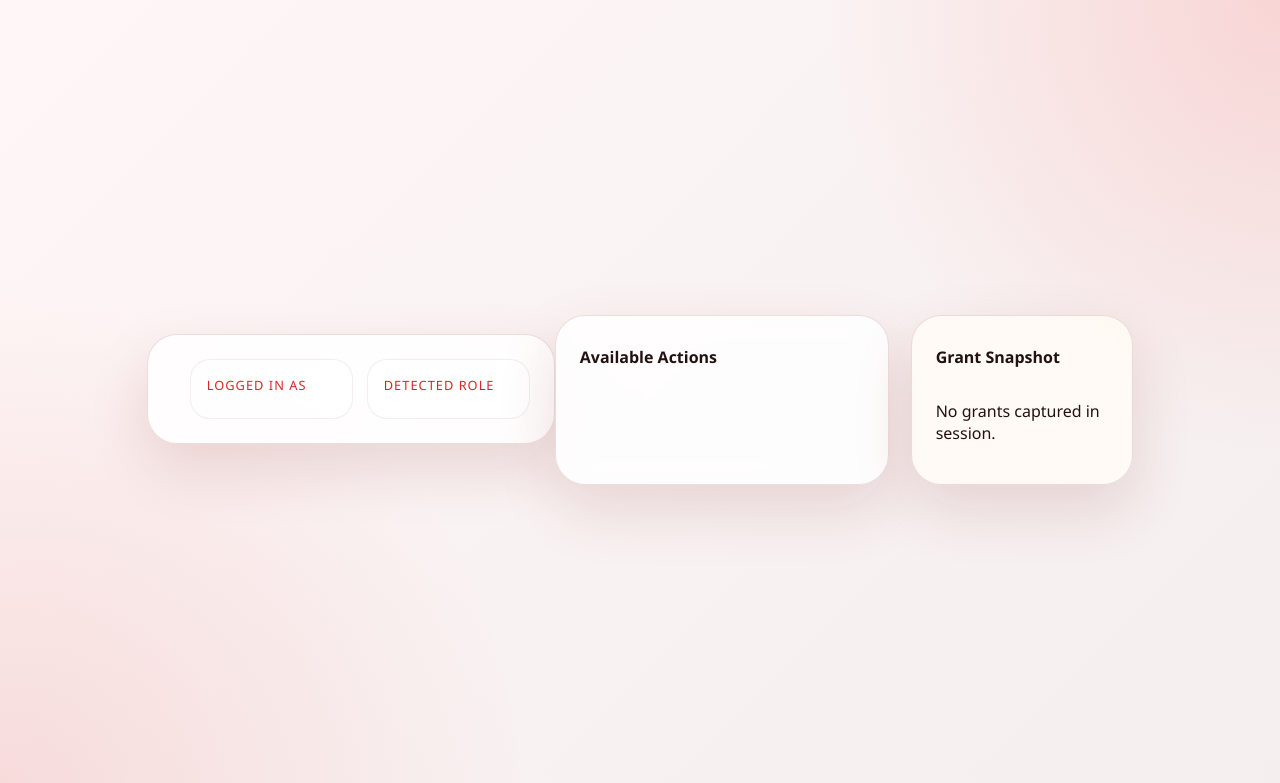
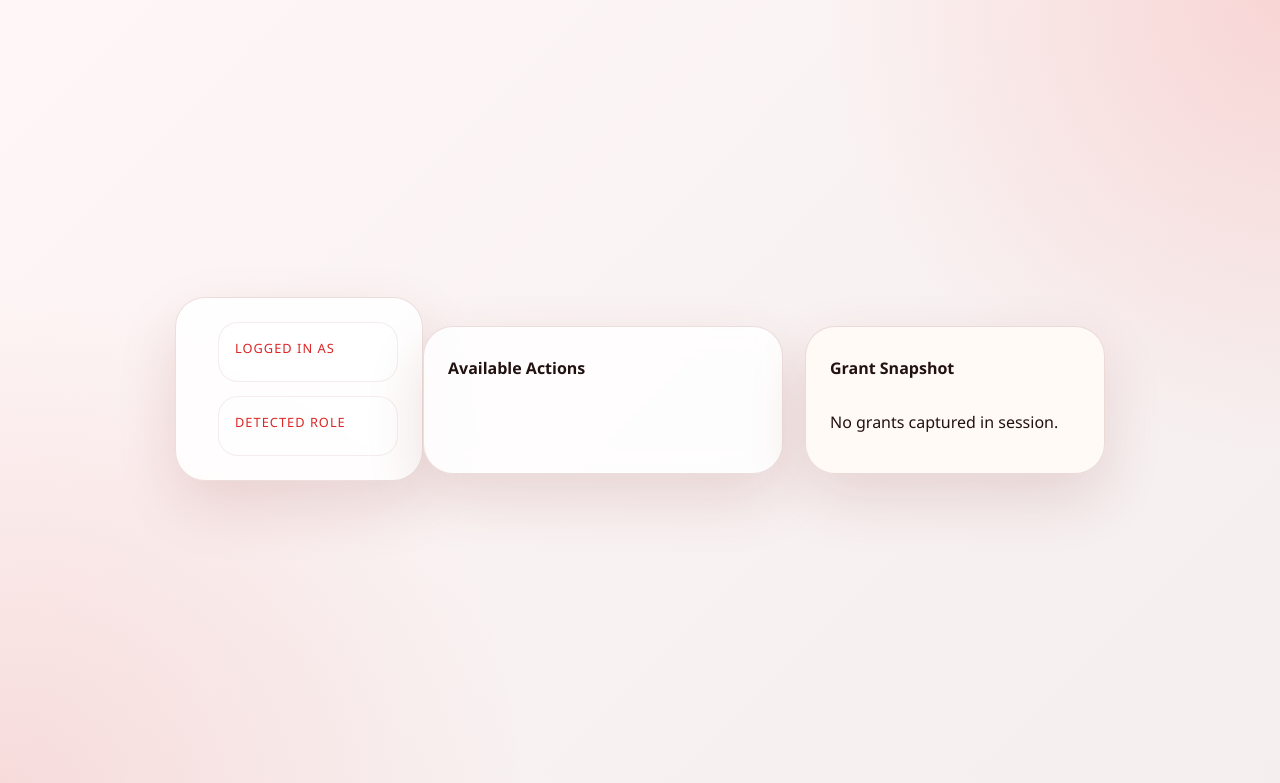
Before and after one commit to ivanxma/mysql-restconsole, a Flask app: template templates/dashboard.html in a window 1280 px wide. Shown: the top 783 px of the page. Run offline with Flask 3, Linux system fonts and the light colour scheme; the template is opened without the code that fills it, so the values that code supplies are empty; some libraries are stand-ins or nearby versions.

Commit message:
Make pages fluid and resizable

```diff
--- a/static/styles.css
+++ b/static/styles.css
@@ -231,9 +231,10 @@
 }
 
 .main-panel {
-  padding: 28px;
+  width: 100%;
+  padding: clamp(16px, 2vw, 28px);
   min-width: 0;
-  max-width: 1440px;
+  max-width: none;
   margin: 0 auto;
 }
 
@@ -709,9 +710,9 @@
 
 .hero-metrics {
   display: grid;
-  grid-template-columns: repeat(2, minmax(0, 1fr));
+  grid-template-columns: repeat(auto-fit, minmax(180px, 1fr));
   gap: 14px;
-  min-width: 340px;
+  min-width: 0;
 }
 
 .metric-card strong {
@@ -720,7 +721,7 @@
 
 .content-grid {
   display: grid;
-  grid-template-columns: 1.2fr 0.8fr;
+  grid-template-columns: minmax(0, 1.2fr) minmax(300px, 0.8fr);
   gap: 22px;
 }
 
@@ -918,17 +919,17 @@
 
 .form-grid {
   display: grid;
-  grid-template-columns: repeat(2, minmax(0, 1fr));
+  grid-template-columns: repeat(auto-fit, minmax(240px, 1fr));
   gap: 16px;
 }
 
 .form-grid-wide {
-  grid-template-columns: repeat(3, minmax(0, 1fr));
+  grid-template-columns: repeat(auto-fit, minmax(220px, 1fr));
 }
 
 .preview-grid {
   display: grid;
-  grid-template-columns: repeat(3, minmax(0, 1fr));
+  grid-template-columns: repeat(auto-fit, minmax(220px, 1fr));
   gap: 16px;
 }
 
@@ -961,7 +962,7 @@
 
 .profile-editor-grid {
   display: grid;
-  grid-template-columns: minmax(220px, 0.32fr) minmax(0, 1fr);
+  grid-template-columns: minmax(220px, 0.28fr) minmax(360px, 1fr);
   gap: 18px;
   align-items: start;
 }
@@ -1179,7 +1180,7 @@
 
 .object-columns {
   display: grid;
-  grid-template-columns: repeat(3, minmax(0, 1fr));
+  grid-template-columns: repeat(auto-fit, minmax(240px, 1fr));
   gap: 18px;
 }
 
```
